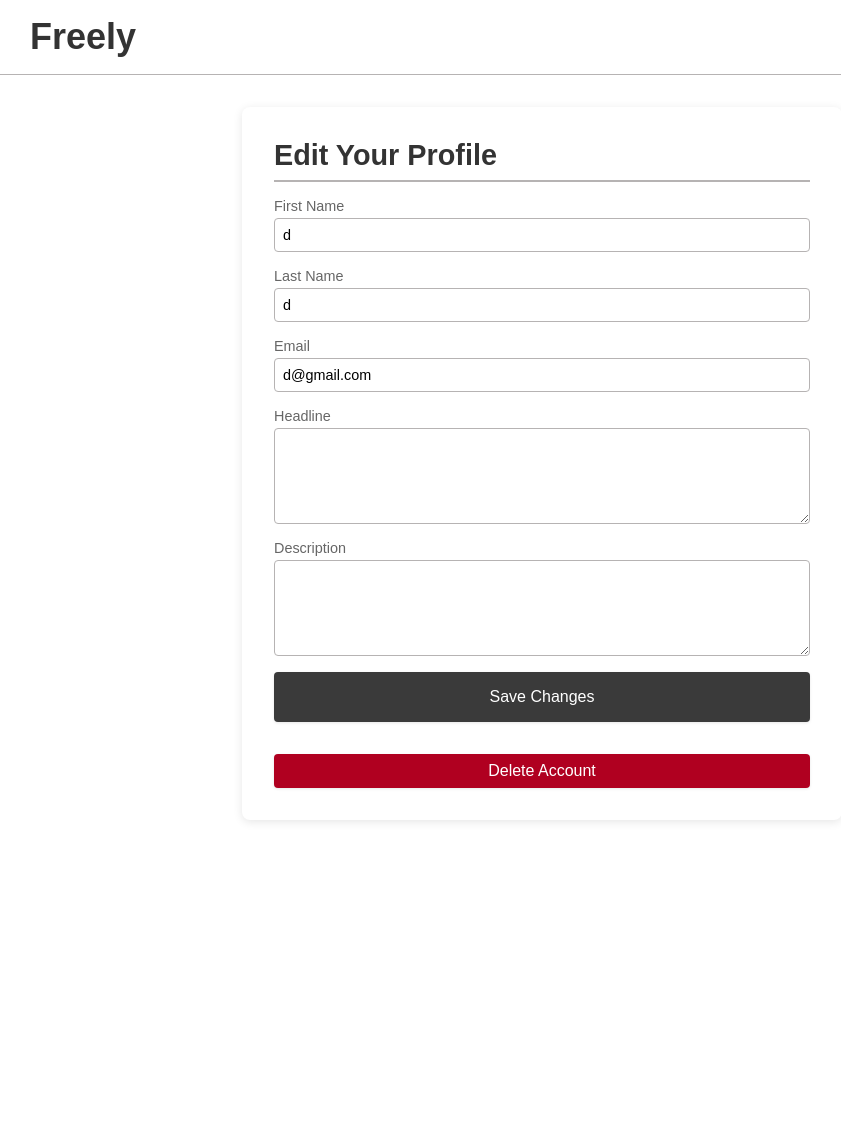
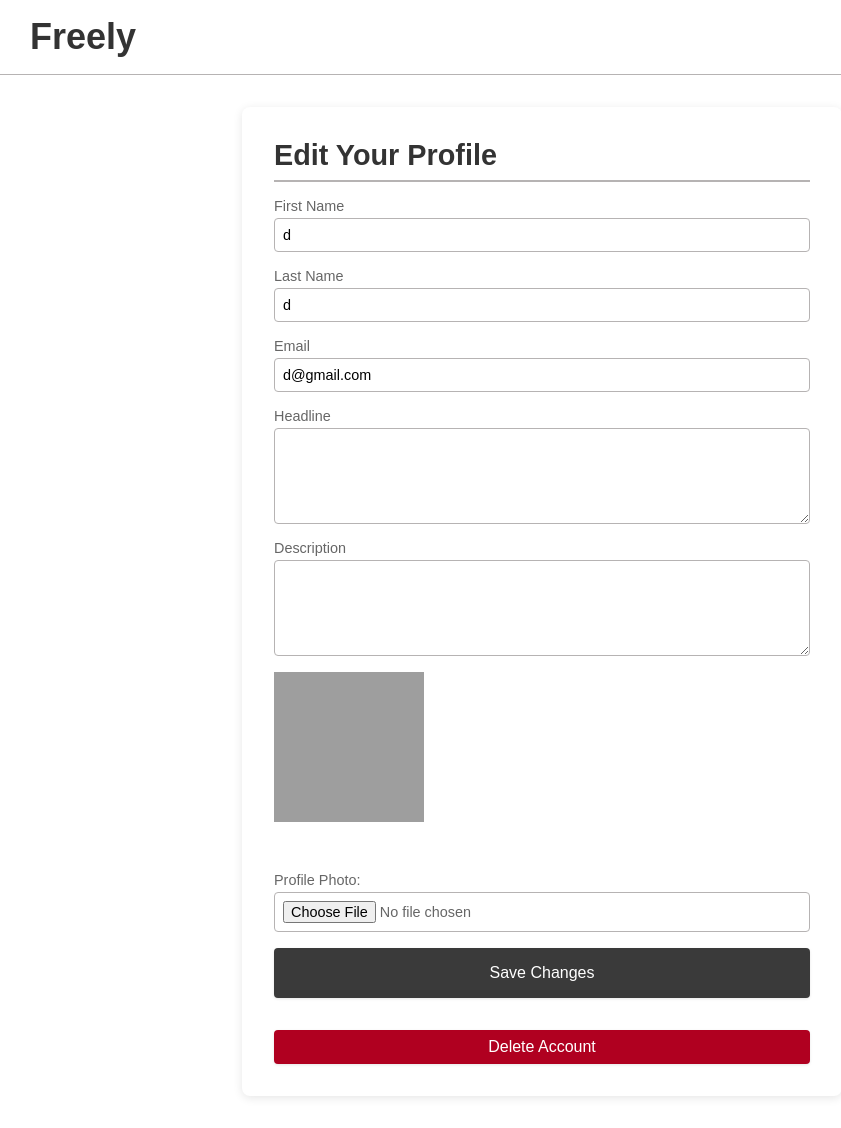
Before and after one commit to huimobi/Freely, a PHP site: page /pages/edit_profile.php in a window 1280 px wide. Shown: the whole page, without its empty margins (98-939 px from the left). Before the commit the page ends 822 px from the top, so only its background shows below. Run offline with PHP 8.4, Linux system fonts and the light colour scheme; the visitor is signed in with stand-in values (Sample User, id 1); data comes from the database, SQL or seed files in the repository; both versions use the stored data as it was after the commit; grey boxes are pictures that could not be loaded.

Commit message:
Add images in Profile and Service

```diff
--- a/actions/action_create_service.php
+++ b/actions/action_create_service.php
@@ -41,5 +41,11 @@ if ($errors) {
 
 $newServiceId = Service::create( $user->id,$catId, $title, $desc, (float)$basePrice, $currency, $deliveryDays, $revisions);
 
+if (isset($_FILES['photo']) && is_uploaded_file($_FILES['photo']['tmp_name'])) {
+    $targetDir = __DIR__ . '/../images/services/';
+    $targetPath = $targetDir . $newServiceId . '.jpg';
+    move_uploaded_file($_FILES['photo']['tmp_name'], $targetPath);
+}
+
 header('Location: /');
 exit;
--- a/templates/create_service.tpl.php
+++ b/templates/create_service.tpl.php
@@ -12,7 +12,7 @@ function drawCreateServiceForm(array $cats, array $errors): void {
     <?php endforeach; ?>
   <?php endif; ?>
 
-  <form action="/actions/action_create_service.php" method="post" class="create-service__form">
+  <form action="/actions/action_create_service.php" method="post" class="create-service__form" enctype="multipart/form-data">
 
     <label> Category
       <select name="category_id" required>
@@ -29,6 +29,8 @@ function drawCreateServiceForm(array $cats, array $errors): void {
     <label> Currency <input type="text" name="currency" maxlength="3" value="EUR" required> </label>
     <label> Delivery Days <input type="number" name="delivery_days" min="1" required> </label>
     <label> Revisions <input type="number" name="revisions" min="0" value="1" required> </label>
+    <label> Service Image <input type="file" name="photo" accept="image/jpeg,image/png"> </label>
+
 
     <button type="submit" class="btn btn--primary">Create Service</button>
 
--- a/templates/edit_profile.tpl.php
+++ b/templates/edit_profile.tpl.php
@@ -13,7 +13,7 @@ function drawEditProfileForm($user, array $errors): void { ?>
     </ul>
     <?php endif; ?>
 
-    <form action="/actions/action_edit_profile.php" method="post" class="edit-profile__form">
+    <form action="/actions/action_edit_profile.php" method="post" class="edit-profile__form" enctype="multipart/form-data">
         <input type="hidden" name="user_id" value="<?= $user->id ?>">
 
     <label> First Name <input type="text" name="first_name" value="<?= htmlspecialchars($user->firstName) ?> "maxlength="30" required> </label>
@@ -21,6 +21,10 @@ function drawEditProfileForm($user, array $errors): void { ?>
     <label> Email <input type="email" name="email" value="<?= htmlspecialchars($user->email) ?> "maxlength="30" required> </label>
     <label> Headline <textarea name="headline" maxlength="200" required><?= htmlspecialchars($user->headline  ?? '') ?></textarea> </label>
     <label> Description <textarea name="description" maxlength="1000" required><?= htmlspecialchars($user->description  ?? '') ?></textarea> </label>
+
+    <img src="/images/users/<?= $user->id ?>.jpg" alt="Profile picture" width="150" height="150" onerror="this.src='/images/users/default.jpg'"><br>
+    <label>Profile Photo: <input type="file" name="photo" accept="image/jpeg,image/png"></label>
+
     <button type="submit" class="btn btn--primary">Save Changes</button>
   </form>
 
--- a/templates/service_card.tpl.php
+++ b/templates/service_card.tpl.php
@@ -5,10 +5,13 @@ function drawServiceCard($svc): void {
   $desc = htmlspecialchars($svc->description);
   printf(
     '<article class="service-card">
+      <img src="/images/services/%d.jpg" alt="Service image" width="200" height="200"
+          onerror="this.src=\'/images/services/default.jpg\'">
        <h3>%s</h3>
        <p class="service-desc"><a href="/pages/service.php?id=%d">%s</a></p>
        <p class="service-meta"><strong>%s%.2f</strong> • %d day%s</p>
      </article>',
+    $svc->id,
     htmlspecialchars($svc->title),
     $svc->id,
     $desc,
```
Also changed, not shown: actions/action_edit_profile.php (+7 -0 lines), database/files/database.db, images/services/9.jpg (added), images/users/2.jpg (added).
